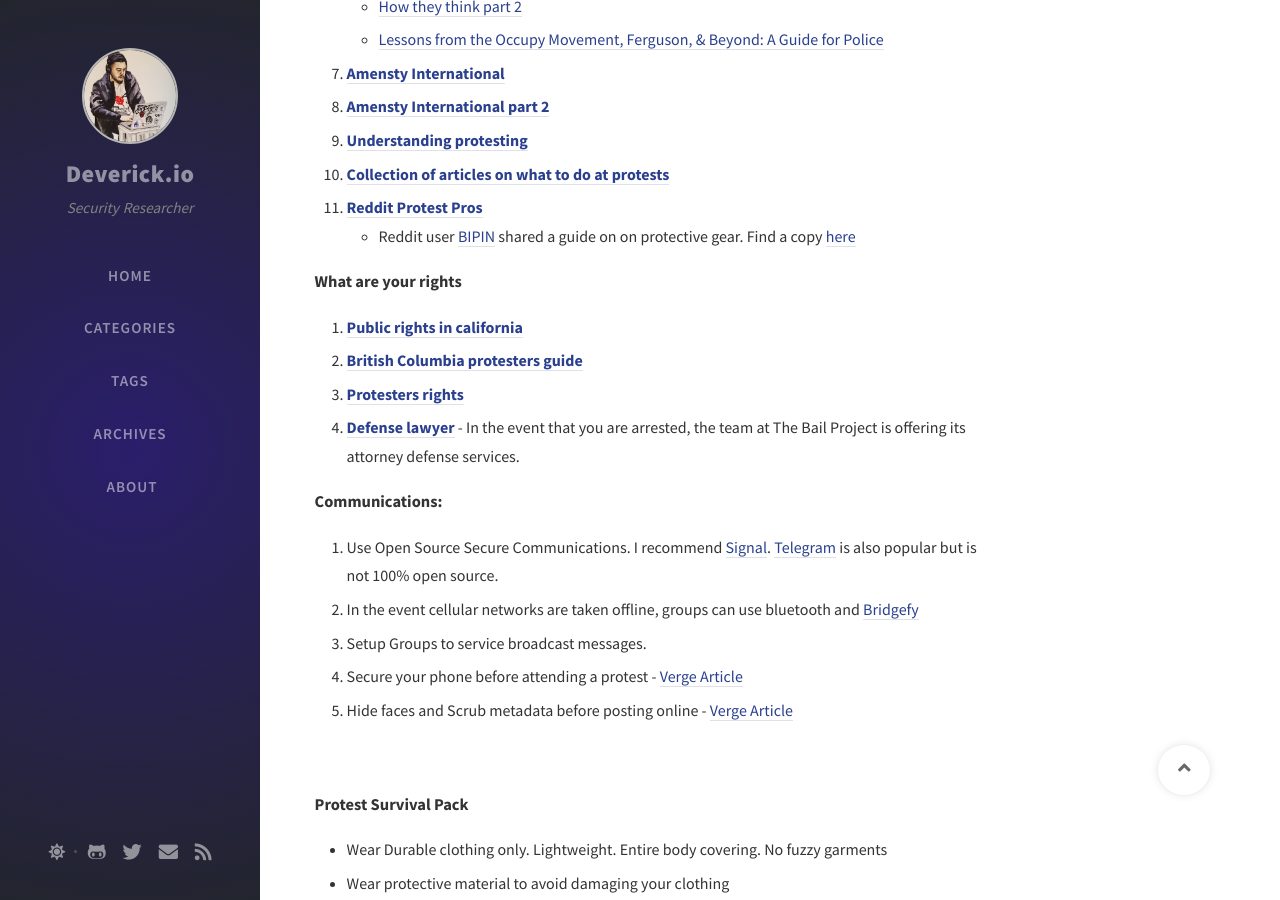
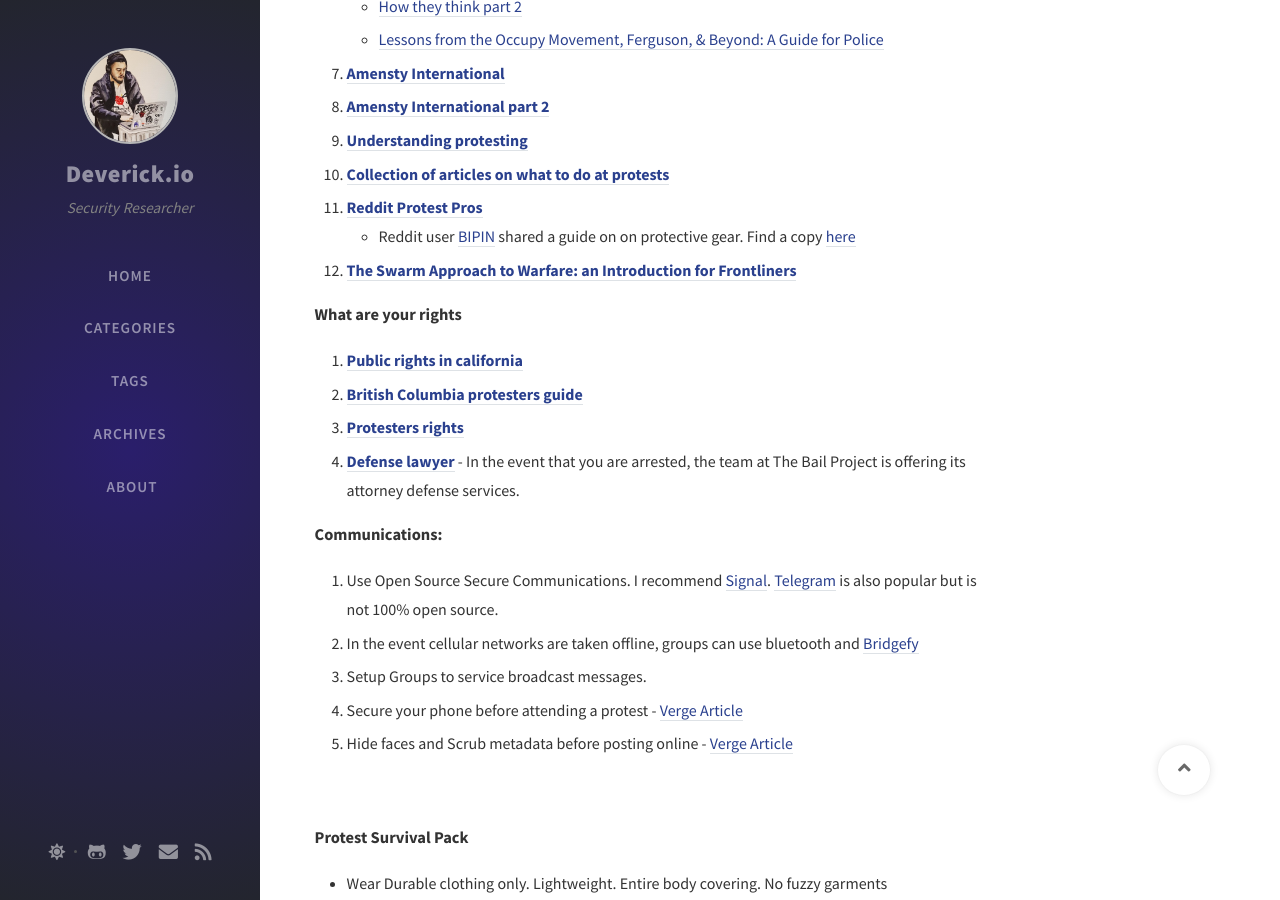
Before and after one commit to deverickapollo/Deverick.io, a Jekyll site: the page built from _posts/2020-06-01-demonstrate.markdown, in a window 1280 px wide and 900 px high, scrolled down 1523 px. Built offline with Jekyll 4.4.1, drawn with Linux system fonts in a browser that asks for light colours; nearby versions of some CDN libraries; comment, search, counter and statistics services are not loaded.

Commit message:
Update 2020-06-01-demonstrate.markdown

```diff
--- a/_posts/2020-06-01-demonstrate.markdown
+++ b/_posts/2020-06-01-demonstrate.markdown
@@ -53,6 +53,7 @@
 8. **[Collection of articles on what to do at protests](https://www.reddit.com/r/ProtestPros/comments/gs0p0m/bring_a_leaf_blower_to_fight_against_tear_gas/)**
 9. **[Reddit Protest Pros](https://www.reddit.com/r/ProtestPros/)**
 	- Reddit user [BIPIN](https://www.reddit.com/user/BlPlN) shared a guide on on protective gear. Find a copy [here](/assets/docs/ProtestGuide1.pdf)
+10. **[The Swarm Approach to Warfare: an Introduction for Frontliners](https://illwilleditions.com/the-swarm-approach-to-warfare-an-introduction-for-frontliners/)**
 
 **What are your rights**
 
```
